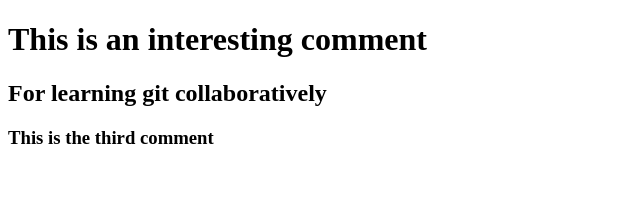
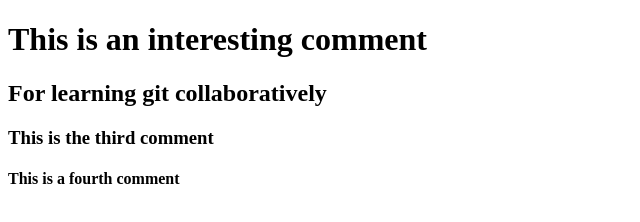
Before and after one commit to maksimsamoylenko/donut, a plain HTML site: page index.html in a window 1280 px wide. Shown: the whole page, without its empty margins (0-640 px from the left). Drawn offline with Linux system fonts and the light colour scheme.

Commit message:
hello #4

```diff
--- a/index.html
+++ b/index.html
@@ -11,5 +11,6 @@
 
 <h3>This is the third comment</h3>
 
+<h4>This is a fourth comment</h4>
 </body>
 </html>
```
